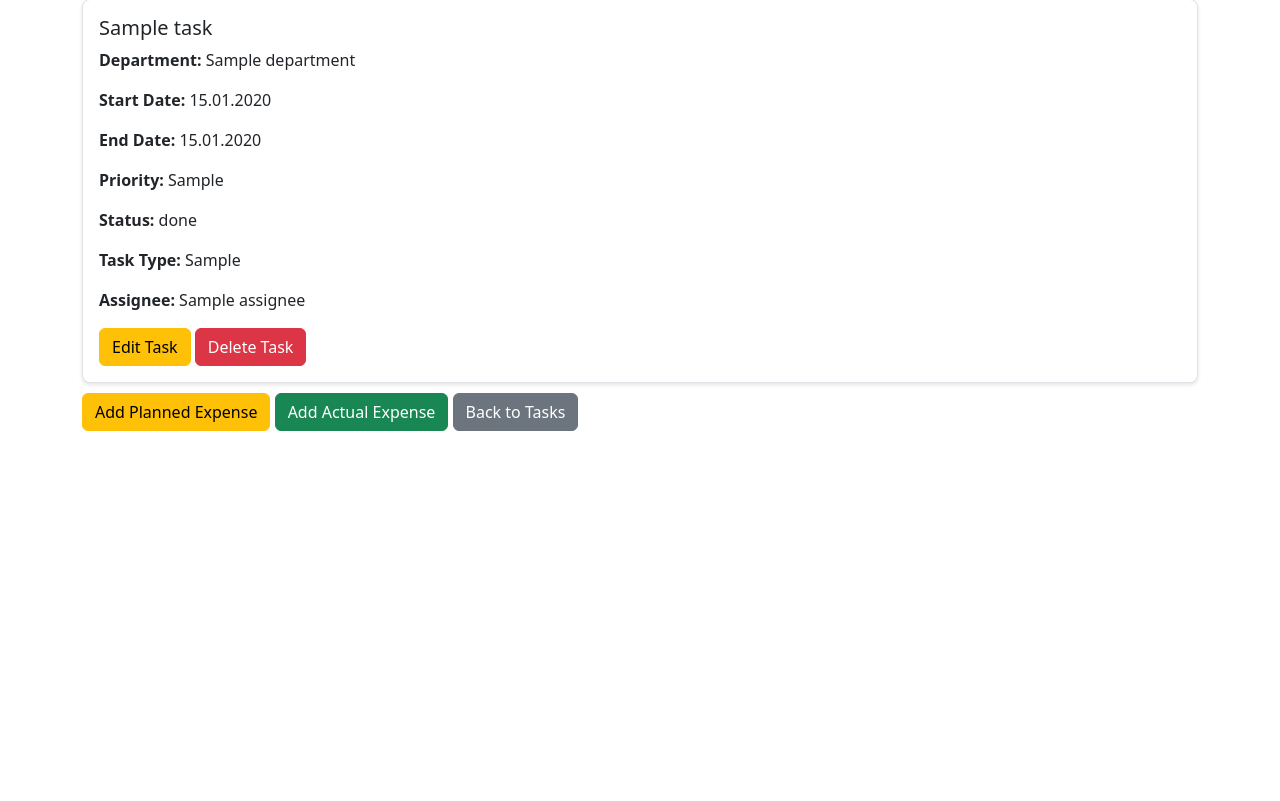
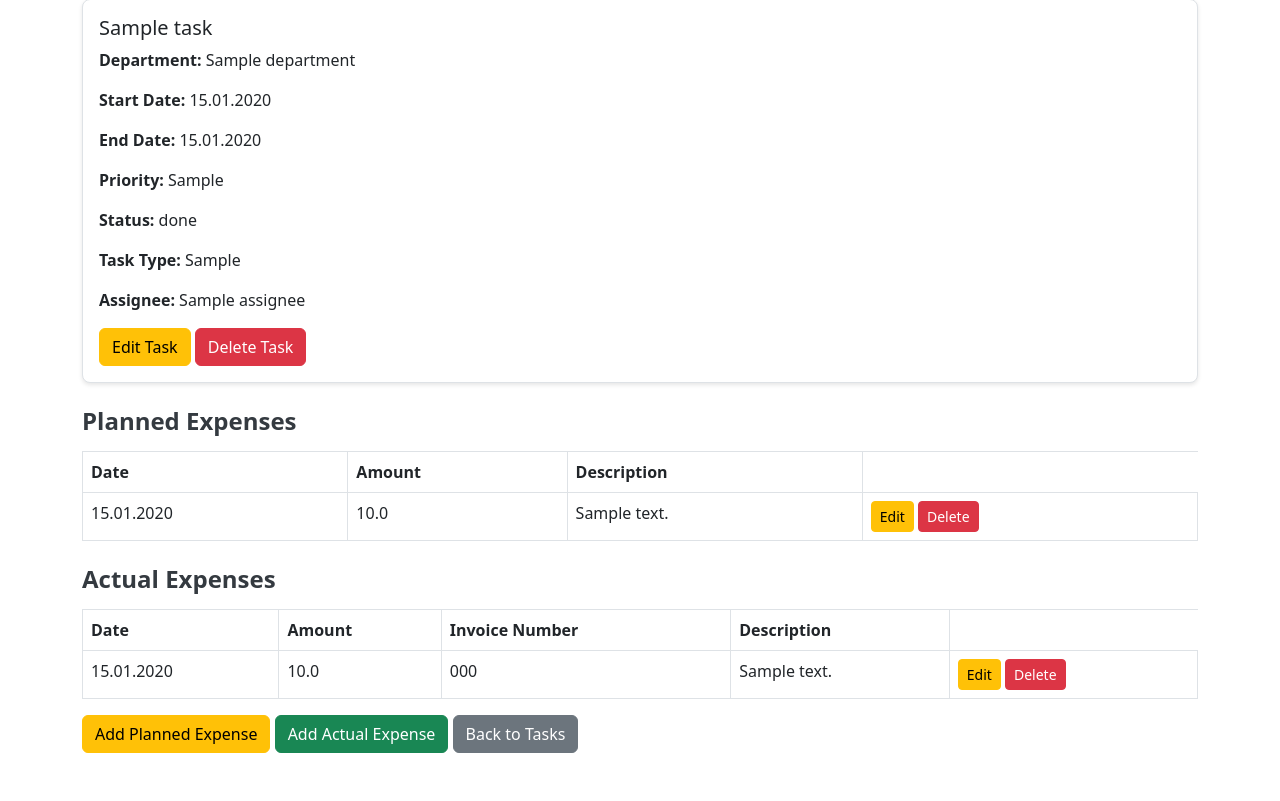
Before and after one commit to mugur-aksy/planner, a Flask app: page /task/1 in a window 1280 px wide. Shown: the part 239-1040 px from the top of the page. Before the commit the page ends 670 px from the top, so only its background shows below. Run offline with Flask 3, Linux system fonts and the light colour scheme; tables that the repository leaves empty hold one stand-in row (values such as "Sample post").

Commit message:
added edit and delete Expenses

```diff
--- a/app/routes.py
+++ b/app/routes.py
@@ -42,7 +42,6 @@ def create_task():
 def edit_task(id):
     task = Task.query.get_or_404(id)
     if request.method == 'POST':
-        cost = request.form['cost'] if request.form['cost'] else None  # Обновляем стоимость, если она указана
         task.department_id = request.form['department_id']
         task.assignee_id = request.form['assignee_id']
         task.title = request.form['title']
@@ -92,6 +91,29 @@ def add_planned_expense(task_id):
         return redirect(url_for('task', id=task.id))
     return render_template('add_planned_expense.html', task=task)
 
+# Редактирование плановой затраты
+@app.route('/task/<int:task_id>/edit-planned-expense/<int:expense_id>', methods=['GET', 'POST'])
+def edit_planned_expense(task_id, expense_id):
+    task = Task.query.get_or_404(task_id)
+    planned_expense = PlannedExpense.query.get_or_404(expense_id)
+
+    if request.method == 'POST':
+        planned_expense.date = datetime.fromisoformat(request.form['date'])
+        planned_expense.amount = float(request.form['amount'])
+        planned_expense.description = request.form['description']
+        db.session.commit()
+        return redirect(url_for('task', id=task.id))
+
+    return render_template('edit_planned_expense.html', task=task, planned_expense=planned_expense)
+
+# Удаление плановой затраты
+@app.route('/task/<int:task_id>/delete-planned-expense/<int:expense_id>', methods=['POST'])
+def delete_planned_expense(task_id, expense_id):
+    planned_expense = PlannedExpense.query.get_or_404(expense_id)
+    db.session.delete(planned_expense)
+    db.session.commit()
+    return redirect(url_for('task', id=task_id))
+
 @app.route('/task/<int:task_id>/add-actual-expense', methods=['GET', 'POST'])
 def add_actual_expense(task_id):
     task = Task.query.get_or_404(task_id)
@@ -108,6 +130,29 @@ def add_actual_expense(task_id):
         return redirect(url_for('task', id=task.id))
     return render_template('add_actual_expense.html', task=task)
 
+# Редактирование фактической затраты
+@app.route('/task/<int:task_id>/edit-actual-expense/<int:expense_id>', methods=['GET', 'POST'])
+def edit_actual_expense(task_id, expense_id):
+    task = Task.query.get_or_404(task_id)
+    actual_expense = ActualExpense.query.get_or_404(expense_id)
+
+    if request.method == 'POST':
+        actual_expense.date = datetime.fromisoformat(request.form['date'])
+        actual_expense.amount = float(request.form['amount'])
+        actual_expense.invoice_number = request.form['invoice_number']
+        actual_expense.description = request.form['description']
+        db.session.commit()
+        return redirect(url_for('task', id=task.id))
+
+    return render_template('edit_actual_expense.html', task=task, actual_expense=actual_expense)
+
+# Удаление фактической затраты
+@app.route('/task/<int:task_id>/delete-actual-expense/<int:expense_id>', methods=['POST'])
+def delete_actual_expense(task_id, expense_id):
+    actual_expense = ActualExpense.query.get_or_404(expense_id)
+    db.session.delete(actual_expense)
+    db.session.commit()
+    return redirect(url_for('task', id=task_id))
 
 @app.route('/calendar')
 def calendar():
--- a/app/templates/create_task.html
+++ b/app/templates/create_task.html
@@ -58,10 +58,6 @@
                 <option value="Проекты">Проекты</option>
             </select>
         </div>
-        <div class="mb-3">
-            <label for="planned_cost" class="form-label">Planned Cost (optional):</label>
-            <input type="number" class="form-control" id="planned_cost" name="planned_cost" step="0.01" min="0">
-        </div>
         <button type="submit" class="btn btn-primary">Create Task</button>
     </form>
     <a href="{{ url_for('index') }}" class="btn btn-secondary mt-3">Back to Tasks</a>
--- a/app/templates/edit_task.html
+++ b/app/templates/edit_task.html
@@ -60,10 +60,6 @@
                 <option value="Проекты" {% if task.task_type == 'Проекты' %}selected{% endif %}>Проекты</option>
             </select>
         </div>
-        <div class="mb-3">
-            <label for="cost" class="form-label">Cost (optional):</label>
-            <input type="number" class="form-control" id="cost" name="cost" step="0.01" min="0" value="{{ task.cost if task.cost else '' }}">
-        </div>
         <button type="submit" class="btn btn-primary">Save Changes</button>
     </form>
     <a href="{{ url_for('index') }}" class="btn btn-secondary mt-3">Back to Tasks</a>
--- a/app/templates/task.html
+++ b/app/templates/task.html
@@ -22,6 +22,74 @@
         </div>
     </div>
 
+    <!-- Секция для плановых затрат -->
+    <div class="mt-4">
+        <h4>Planned Expenses</h4>
+        {% if task.planned_expenses %}
+            <table class="table table-bordered">
+                <thead>
+                    <tr>
+                        <th>Date</th>
+                        <th>Amount</th>
+                        <th>Description</th>
+                    </tr>
+                </thead>
+                <tbody>
+                {% for expense in task.planned_expenses %}
+                    <tr>
+                        <td>{{ expense.date.strftime('%d.%m.%Y') }}</td>
+                        <td>{{ expense.amount }}</td>
+                        <td>{{ expense.description }}</td>
+                        <td>
+                            <a href="{{ url_for('edit_planned_expense', task_id=task.id, expense_id=expense.id) }}" class="btn btn-sm btn-warning">Edit</a>
+                            <form method="POST" action="{{ url_for('delete_planned_expense', task_id=task.id, expense_id=expense.id) }}" style="display:inline;">
+                                <button type="submit" class="btn btn-sm btn-danger">Delete</button>
+                            </form>
+                        </td>
+                    </tr>
+                {% endfor %}
+                </tbody>
+            </table>
+        {% else %}
+            <p>No planned expenses for this task.</p>
+        {% endif %}
+    </div>
+
+    <!-- Секция для фактических затрат -->
+    <div class="mt-4">
+        <h4>Actual Expenses</h4>
+        {% if task.actual_expenses %}
+            <table class="table table-bordered">
+                <thead>
+                    <tr>
+                        <th>Date</th>
+                        <th>Amount</th>
+                        <th>Invoice Number</th>
+                        <th>Description</th>
+                    </tr>
+                </thead>
+                <tbody>
+                {% for expense in task.actual_expenses %}
+                    <tr>
+                        <td>{{ expense.date.strftime('%d.%m.%Y') }}</td>
+                        <td>{{ expense.amount }}</td>
+                        <td>{{ expense.invoice_number }}</td>
+                        <td>{{ expense.description }}</td>
+                        <td>
+                            <a href="{{ url_for('edit_actual_expense', task_id=task.id, expense_id=expense.id) }}" class="btn btn-sm btn-warning">Edit</a>
+                            <form method="POST" action="{{ url_for('delete_actual_expense', task_id=task.id, expense_id=expense.id) }}" style="display:inline;">
+                                <button type="submit" class="btn btn-sm btn-danger">Delete</button>
+                            </form>
+                        </td>
+                    </tr>
+                {% endfor %}
+                </tbody>
+            </table>
+        {% else %}
+            <p>No actual expenses for this task.</p>
+        {% endif %}
+    </div>
+
 
     <!-- Кнопка для добавления плановых затрат -->
     <a href="{{ url_for('add_planned_expense', task_id=task.id) }}" class="btn btn-warning">Add Planned Expense</a>
```
Also changed, not shown: app/templates/add_expense.html (deleted, +0 -25 lines), app/templates/edit_actual_expense.html (added, +25 -0 lines), app/templates/edit_planned_expense.html (added, +21 -0 lines).
